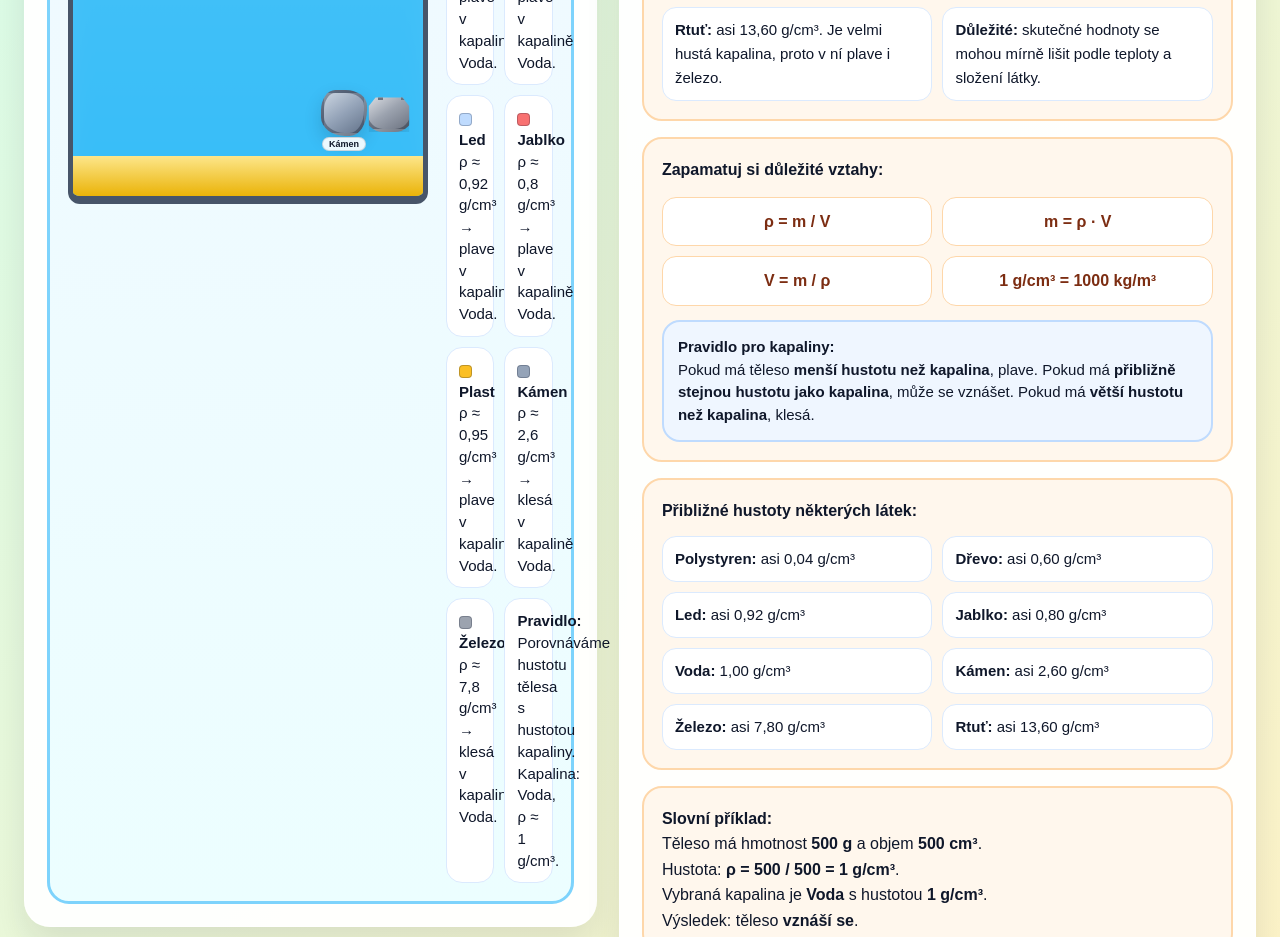
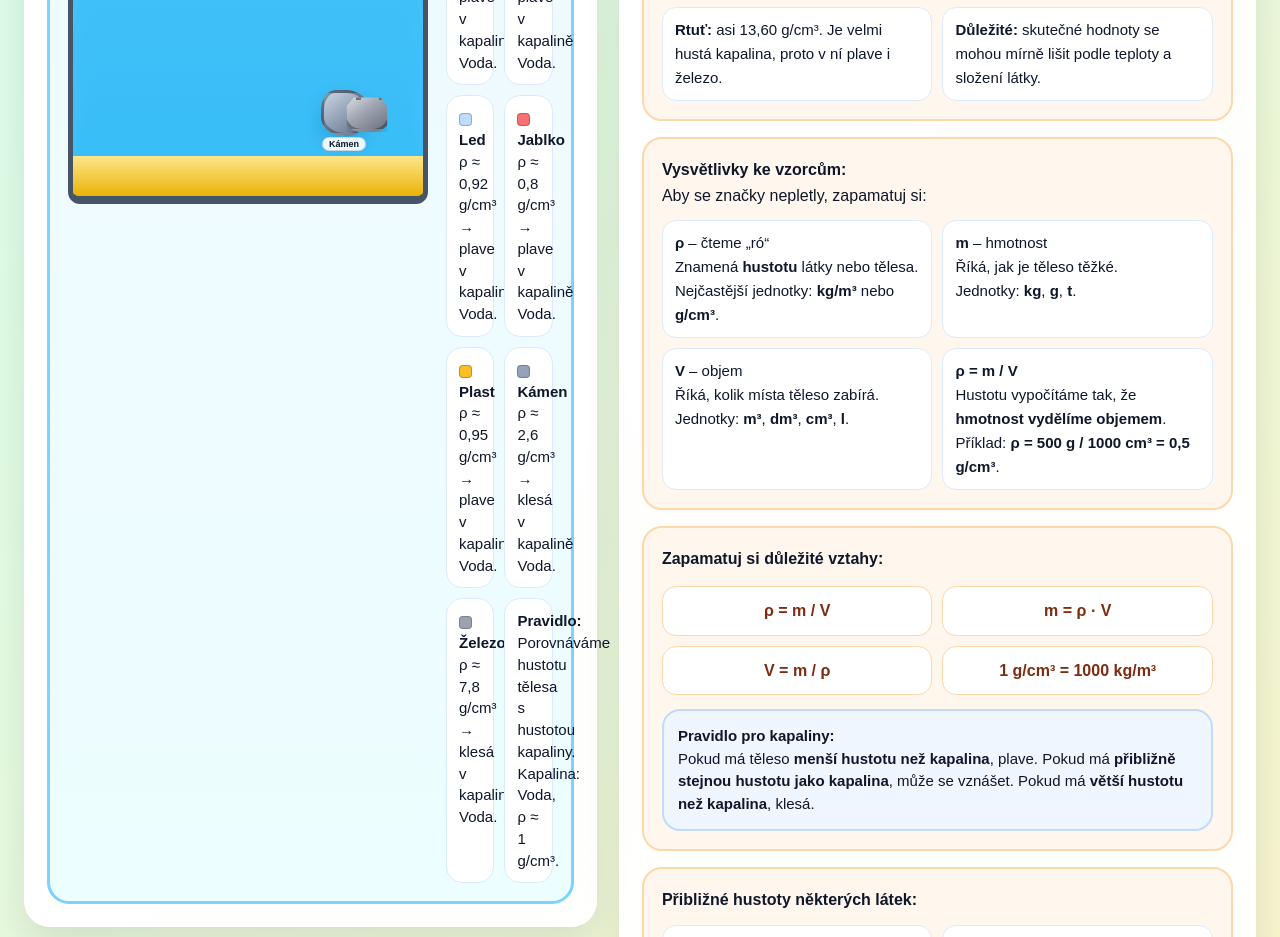
Before and after one commit to IvanaLangweilova/Hustota, a plain HTML site: page index.html in a window 1280 px wide. Shown: the part 2409-3346 px from the top of the page. Drawn offline with Linux system fonts and the light colour scheme.

Commit message:
Update index.html

```diff
--- a/index.html
+++ b/index.html
@@ -352,7 +352,7 @@
                 <div class="multi-object mat-jablko" id="moJablko" style="left:148px;"><span class="multi-label">Jablko</span></div>
                 <div class="multi-object mat-plast" id="moPlast" style="left:198px;"><span class="multi-label">Plast</span></div>
                 <div class="multi-object mat-kamen" id="moKamen" style="left:248px;"><span class="multi-label">Kámen</span></div>
-                <div class="multi-object mat-zelezo" id="moZelezo" style="left:292px;"><span class="multi-label">Železo</span></div>
+                <div class="multi-object mat-zelezo" id="moZelezo" style="left:270px;"><span class="multi-label">Železo</span></div>
                 <div class="multi-sand"></div>
               </div>
             </div>
@@ -421,6 +421,34 @@
             <div class="density-item"><strong>Líh:</strong> asi 0,79 g/cm³. Má menší hustotu než voda.</div>
             <div class="density-item"><strong>Rtuť:</strong> asi 13,60 g/cm³. Je velmi hustá kapalina, proto v ní plave i železo.</div>
             <div class="density-item"><strong>Důležité:</strong> skutečné hodnoty se mohou mírně lišit podle teploty a složení látky.</div>
+          </div>
+        </div>
+
+
+        <div class="exampleBox">
+          <strong>Vysvětlivky ke vzorcům:</strong><br>
+          Aby se značky nepletly, zapamatuj si:
+          <div class="density-table">
+            <div class="density-item">
+              <strong>ρ</strong> – čteme „ró“<br>
+              Znamená <strong>hustotu</strong> látky nebo tělesa.<br>
+              Nejčastější jednotky: <strong>kg/m³</strong> nebo <strong>g/cm³</strong>.
+            </div>
+            <div class="density-item">
+              <strong>m</strong> – hmotnost<br>
+              Říká, jak je těleso těžké.<br>
+              Jednotky: <strong>kg</strong>, <strong>g</strong>, <strong>t</strong>.
+            </div>
+            <div class="density-item">
+              <strong>V</strong> – objem<br>
+              Říká, kolik místa těleso zabírá.<br>
+              Jednotky: <strong>m³</strong>, <strong>dm³</strong>, <strong>cm³</strong>, <strong>l</strong>.
+            </div>
+            <div class="density-item">
+              <strong>ρ = m / V</strong><br>
+              Hustotu vypočítáme tak, že <strong>hmotnost vydělíme objemem</strong>.<br>
+              Příklad: <strong>ρ = 500 g / 1000 cm³ = 0,5 g/cm³</strong>.
+            </div>
           </div>
         </div>
 
```
